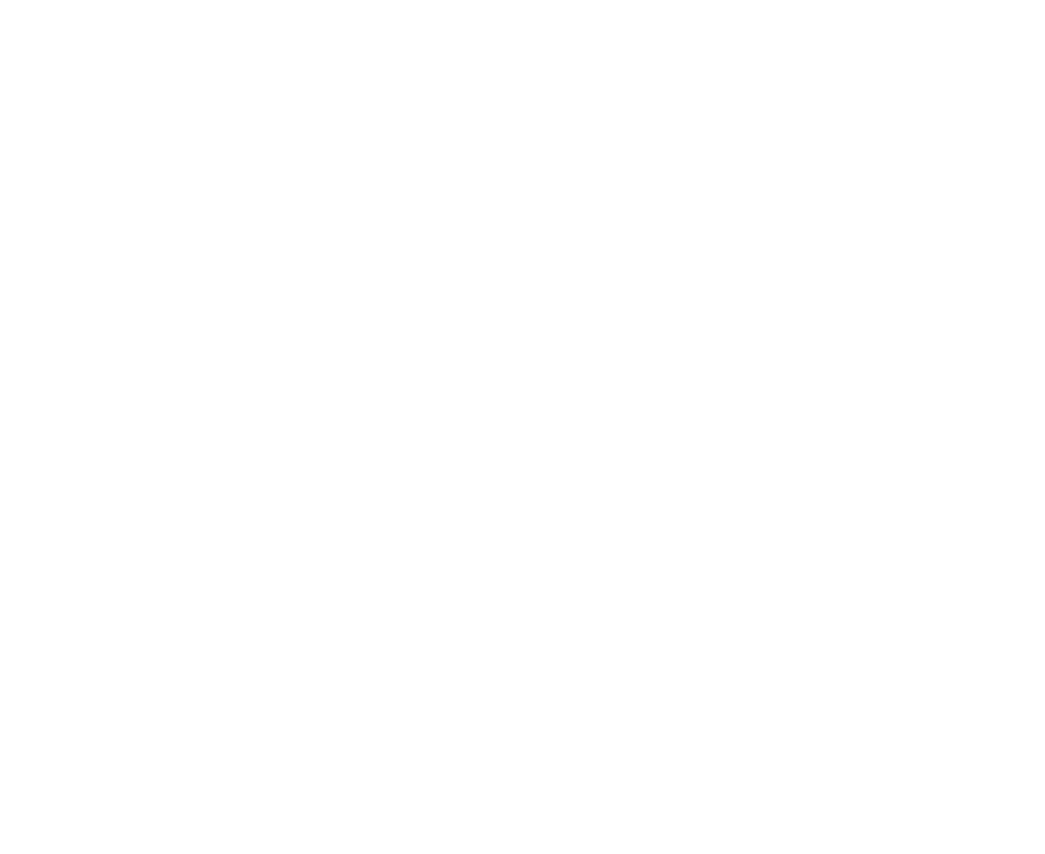
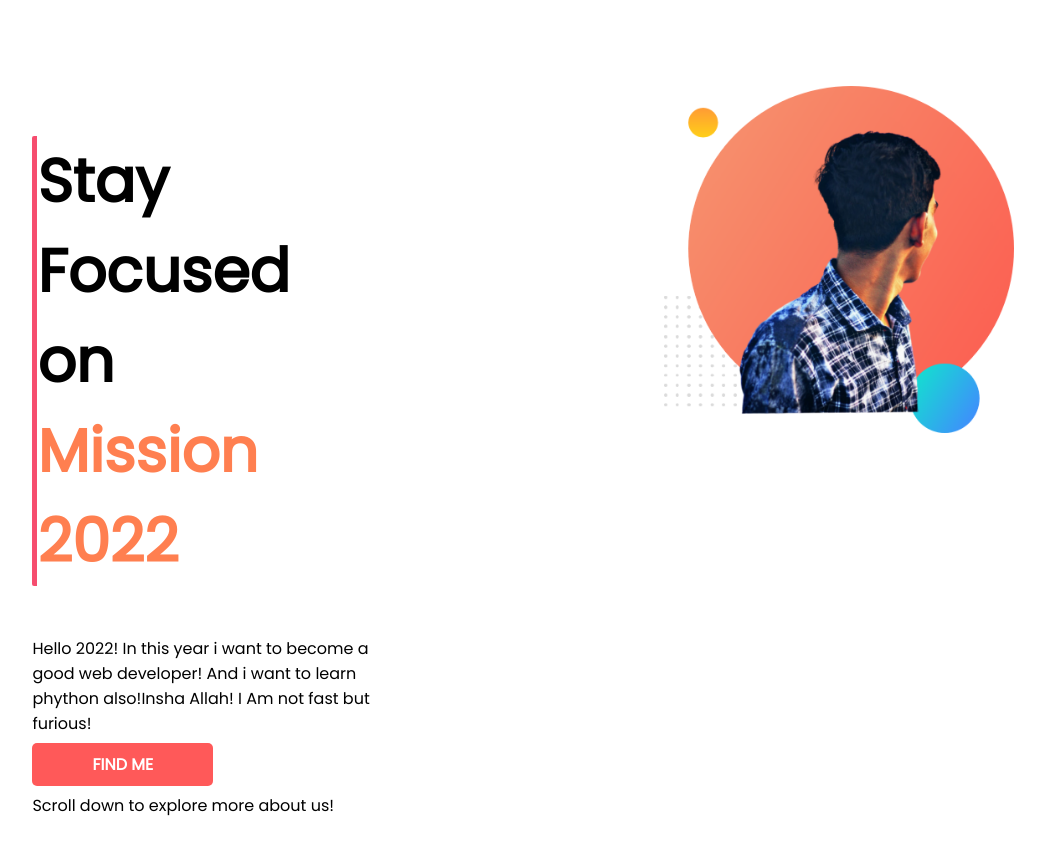
Before and after one commit to borhansahed/first-assignment, a plain HTML site: page index.html in a window 1280 px wide. Shown: the whole page, without its empty margins (117-1162 px from the left). Before the commit the page ends 800 px from the top, so only its background shows below. Drawn offline with Linux system fonts and the light colour scheme.

Commit message:
first section

```diff
--- a/index.html
+++ b/index.html
@@ -5,9 +5,28 @@
     <meta http-equiv="X-UA-Compatible" content="IE=edge">
     <meta name="viewport" content="width=device-width, initial-scale=1.0">
     <title>First Assignment</title>
+    <link rel="preconnect" href="https://fonts.googleapis.com">
+<link rel="preconnect" href="https://fonts.gstatic.com" crossorigin>
+<link href="https://fonts.googleapis.com/css2?family=IBM+Plex+Sans:ital,wght@1,300&family=Poppins:ital,wght@0,400;1,300&display=swap" rel="stylesheet">
     <link rel="stylesheet" href="style.css">
 </head>
 <body>
+    <section class="mission-2022">
+        <div class="first-section">
+            <h1>Stay Focused on<br><span class="header">Mission 2022</span></br></h1>
+              <p>
+                  Hello 2022! In this year i want to become a good web developer! And i want to learn phython also!Insha Allah! I Am not fast but furious!</p>
+                  <a style="margin-top: 20px;" class="button" href="https://www.facebook.com/sah.sahed.3/">FIND ME</a>
+                  <p>Scroll down to explore more about us!</p>
+
+        </div>
+
+
+
+        <div class="first-section">
+            <img id="person-image" src="./images/person/my-bg.png" alt="">
+        </div>
+    </section>
 
 </body>
 </html>
--- a/style.css
+++ b/style.css
@@ -0,0 +1,42 @@
+body{
+    font-family: 'IBM Plex Sans', sans-serif;
+font-family: 'Poppins', sans-serif;
+}
+h1{
+
+    font-size:60px ;
+    border-left: 4px solid rgba(243, 0, 49, 0.699);
+    border-radius:2px;
+    border-left-width: 5px;
+
+
+
+
+}
+.header{
+
+    color:rgb(255, 127, 80)
+}
+.mission-2022{
+    display:flex;
+
+}
+.first-section{
+    width: 50%;
+    margin: 5% 10%;
+    padding: 15px;
+
+}
+
+.first-section img{
+    width: 100%;
+}
+.button{
+    text-decoration: none;
+    background-color:#ff5959;
+    padding: 10px 60px;
+    border-radius: 5px;
+    color: white;
+    font-weight: 600;
+
+}
```
Also changed, not shown: images/person/my-bg.png (added).
